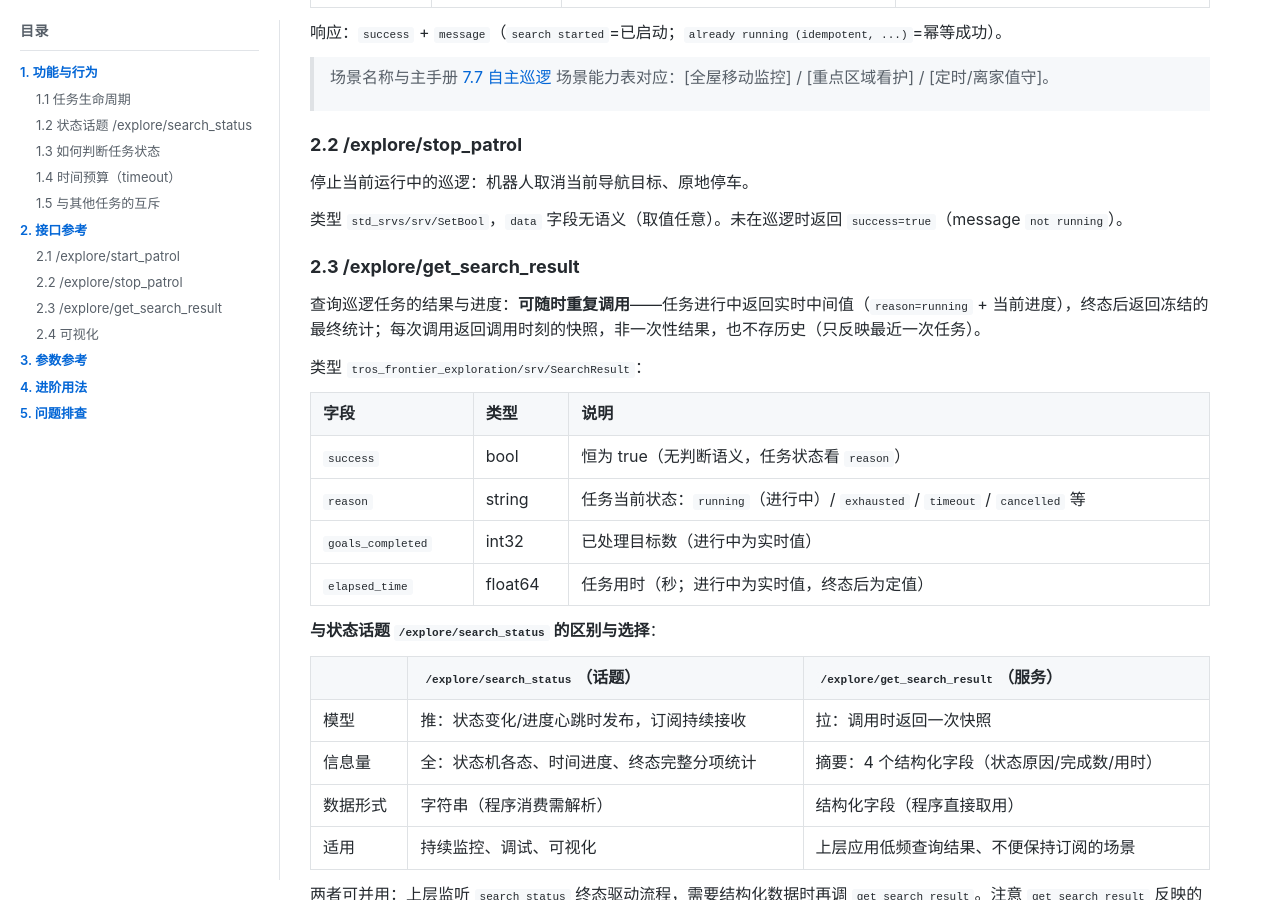
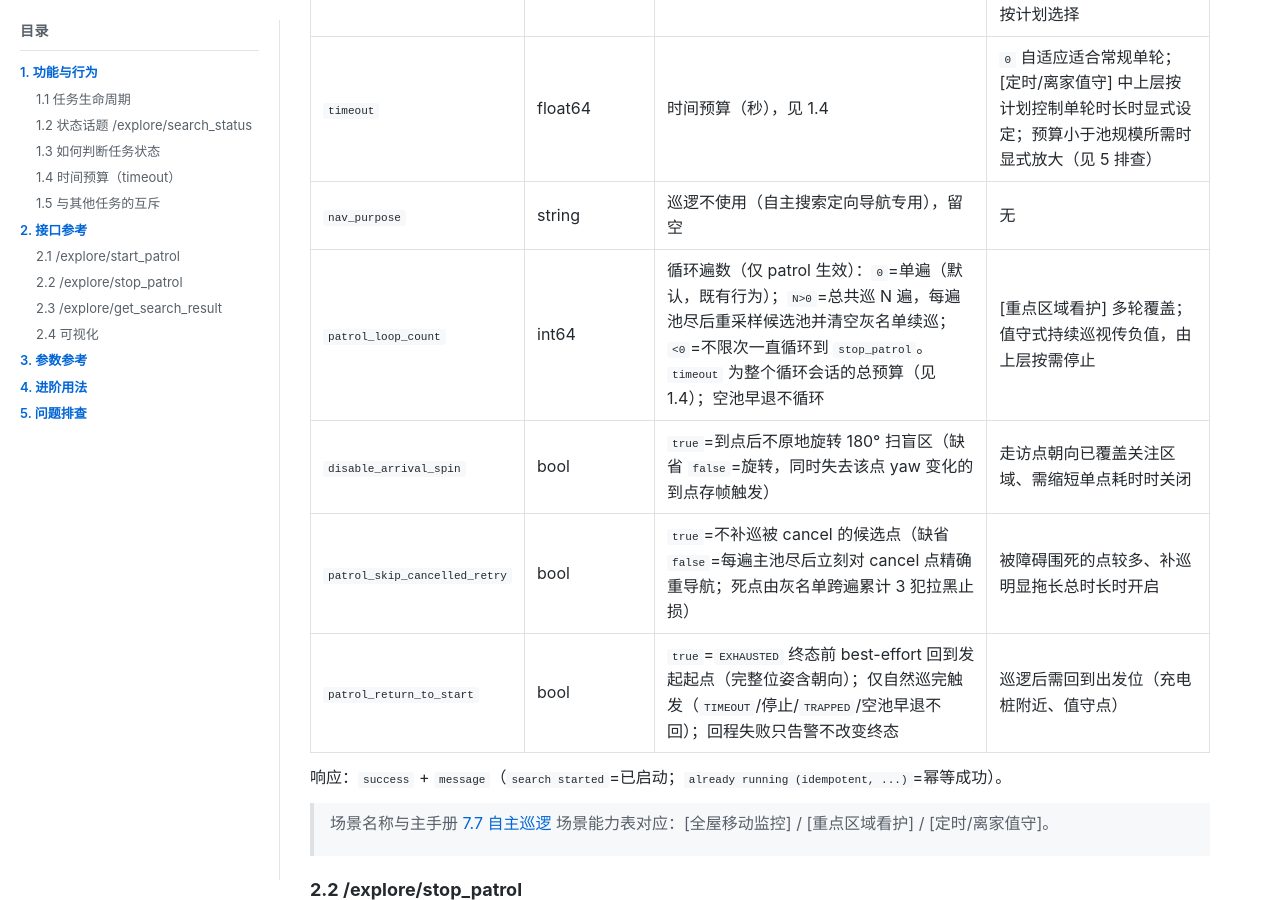
Before and after one commit to D-Robotics/tros_vims_doc, a Jekyll site: the page built from guides/patrol.md, in a window 1280 px wide and 900 px high, scrolled down 4672 px. Built offline with Jekyll 4.4.1, drawn with Linux system fonts in a browser that asks for light colours; some of the changed text lies outside the part shown.

Commit message:
docs: document patrol loop mode, chassis test, and foxglove import
- patrol guide: add patrol_loop_count (N-pass/unlimited loop),
  disable_arrival_spin, patrol_skip_cancelled_retry,
  patrol_return_to_start, and loop-session timeout semantics
- add chassis drive test section (keyboard teleop) as step 5.3
- add foxglove layout import screenshot and instructions
- refresh 0.0.7 release notes (date, highlights incl. patrol)

```diff
--- a/guides/patrol.md
+++ b/guides/patrol.md
@@ -15,7 +15,7 @@ layout: default
 
 1. **请求合法性检查**：`search_radius < 0` 直接拒绝（定向导航是自主搜索专属）；原地旋转（spin）任务运行中拒绝；已有任务运行中返回幂等成功（不中断当前任务）。
 2. **候选池生成**：地图（包围盒）面积 ≥ `free_pool_map_area_thr` 才建池——方格采样全图自由点，经关键帧约束过滤（只保留真实观察过的区域）和 Nav2 路径验证（规划不达的点剔除，仅可视化）。**图过小或池为空 → 直接进入终态 `EXHAUSTED`**。
-3. **走访循环**：全图巡逻按"距机器人实时位姿就近"选点，区域巡逻按池生成序；每个候选点导航前往，到访/失败/取消后处理下一个。
+3. **走访循环**：全图巡逻按"距机器人实时位姿就近"选点，区域巡逻按池生成序；每个候选点导航前往，到访/失败/取消后处理下一个。循环巡逻（`patrol_loop_count`）时每遍池尽后重采样候选池并清空灰名单续巡，直至巡完指定遍数或被停止。
 4. **终态**：见 1.2 状态表。
 
 ### 1.2 状态话题 /explore/search_status
@@ -29,7 +29,7 @@ layout: default
 | `SPINNING:scan_blindspot[:n/N]` | 原地旋转扫描盲区（候选点间盲区补扫），旋转结束自动恢复走访；变体 `SPINNING:escape_obstacle`（脱困旋转）、`SPINNING:find_frontier` |
 | `WAITING_MAIN_LOOP: waited=Ns` | 主循环 frontier 探索占用导航控制权，巡逻挂起等待（每 5s 心跳）；等待超 60 秒直接终态 `TIMEOUT:main_loop` |
 | `WAITING_SUBMAP_FLOW: waited=Ns` | 子图回访/建图（submapLinkFlow）接管控制期间巡逻挂起，每 5s 心跳；flow 结束后自动重选目标继续 |
-| `EXHAUSTED` | 单轮走访完成（全部候选点处理完）；地图过小或无自由点时发起后立即以此终态结束 |
+| `EXHAUSTED` | 走访会话完成（默认单遍即全部候选点处理完；循环巡逻为全部遍数巡完）；地图过小或无自由点时发起后立即以此终态结束 |
 | `TIMEOUT` | 时间预算耗尽（变体 `TIMEOUT:main_loop`：等主循环让控制权超 60 秒，非巡逻预算问题） |
 | `CANCELLED:agent_stop` | 调用 `stop_patrol`（或 `stop_search`）停止 |
 | `TRAPPED` | 机器人被困，恢复策略无效 |
@@ -104,6 +104,8 @@ patrol 没有名为 SUCCESS 的状态——成功就是上表判定式（`EXHAUS
 | `> 0` | 按指定值执行 |
 | `<= 0` | 按候选池规模自适应：`clamp(30 + 60 × N, 180, 900)` 秒（N 为池内候选点数） |
 
+循环巡逻（`patrol_loop_count`，见 2.1）时 `timeout` 是**整个循环会话的总预算**：显式 `>0` 值原样总包；`0` 自适应按遍数放大；`patrol_loop_count < 0`（不限次）且自适应预算时无超时上界——一直循环到 `stop_patrol`。补巡 cancel 点、回起点只在会话真终态触发（无限循环永不触发）。
+
 **公式拆解**——`clamp(x, lo, hi)` 表示把 x 限制在 [lo, hi] 区间内：x 低于下限取下限、高于上限取上限、区间内取原值。公式由四部分构成：
 
 | 项 | 值 | 含义 |
@@ -138,7 +140,7 @@ patrol 没有名为 SUCCESS 的状态——成功就是上表判定式（`EXHAUS
 
 ### 2.1 /explore/start_patrol
 
-发起一轮自主巡逻：按请求参数圈定候选范围（全图或区域）生成候选池，逐点走访，直至走访完成、预算耗尽或被停止。
+发起一次自主巡逻：按请求参数圈定候选范围（全图或区域）生成候选池，逐点走访，直至走访完成、预算耗尽或被停止。默认单遍；`patrol_loop_count` 可按遍数循环续巡或不限次循环，`patrol_return_to_start` 可在巡完后返回发起起点。
 
 类型 `tros_frontier_exploration/srv/SearchGoal`：
 
@@ -148,6 +150,10 @@ patrol 没有名为 SUCCESS 的状态——成功就是上表判定式（`EXHAUS
 | `search_radius` | float64 | `0`=全图巡逻；`>0`=区域巡逻（候选裁剪到中心半径圆盘内，按池生成序走访）；`<0` 拒绝，响应消息 `patrol requires search_radius >= 0 (0=whole map, >0=area)` | `0` → [全屋移动监控]（全区域走访，消除监控死角）；`>0` → [重点区域看护]（只走访重点区域，单轮短、可重复发起）；[定时/离家值守] 两种取值均可，由上层按计划选择 |
 | `timeout` | float64 | 时间预算（秒），见 1.4 | `0` 自适应适合常规单轮；[定时/离家值守] 中上层按计划控制单轮时长时显式设定；预算小于池规模所需时显式放大（见 5 排查） |
 | `nav_purpose` | string | 巡逻不使用（自主搜索定向导航专用），留空 | 无 |
+| `patrol_loop_count` | int64 | 循环遍数（仅 patrol 生效）：`0`=单遍（默认，既有行为）；`N>0`=总共巡 N 遍，每遍池尽后重采样候选池并清空灰名单续巡；`<0`=不限次一直循环到 `stop_patrol`。`timeout` 为整个循环会话的总预算（见 1.4）；空池早退不循环 | [重点区域看护] 多轮覆盖；值守式持续巡视传负值，由上层按需停止 |
+| `disable_arrival_spin` | bool | `true`=到点后不原地旋转 180° 扫盲区（缺省 `false`=旋转，同时失去该点 yaw 变化的到点存帧触发） | 走访点朝向已覆盖关注区域、需缩短单点耗时时关闭 |
+| `patrol_skip_cancelled_retry` | bool | `true`=不补巡被 cancel 的候选点（缺省 `false`=每遍主池尽后立刻对 cancel 点精确重导航；死点由灰名单跨遍累计 3 犯拉黑止损） | 被障碍围死的点较多、补巡明显拖长总时长时开启 |
+| `patrol_return_to_start` | bool | `true`=`EXHAUSTED` 终态前 best-effort 回到发起起点（完整位姿含朝向）；仅自然巡完触发（`TIMEOUT`/停止/`TRAPPED`/空池早退不回）；回程失败只告警不改变终态 | 巡逻后需回到出发位（充电桩附近、值守点） |
 
 响应：`success` + `message`（`search started`=已启动；`already running (idempotent, ...)`=幂等成功）。
 
@@ -204,7 +210,8 @@ patrol 没有名为 SUCCESS 的状态——成功就是上表判定式（`EXHAUS
 
 ## 4. 进阶用法
 
-- **多轮巡逻**：本接口为单轮语义，需要再巡一轮时在终态后重新发起。
+- **多轮巡逻**：默认单遍；需要连续多轮时优先用 `patrol_loop_count`（N 遍或不限次循环，每遍重采样候选池），或仍由上层在终态后重新发起。
+- **定点返回**：`patrol_return_to_start=true` 在自然巡完（`EXHAUSTED`）前 best-effort 回到发起起点，适合巡逻后需回到出发位（充电桩、值守点）的场景；超时/手动停止/被困不触发回起点。
 - **重点区域看护**：区域巡逻（小半径）池小、单轮快，适合上层按计划高频重复发起。
 - **上层集成**：巡逻通过 service 发起/停止、进度经话题发布——定时任务、语音助手等上层应用可按计划调用 `start_patrol` 并监听 `search_status` 终态。巡逻的产出是"走访"行为与状态统计；巡视中的异常发现可结合 solution 已有感知话题，告警推送等由上层应用实现。
 
```
Also changed, not shown: tros_vims_doc.md (+39 -8 lines), images/foxglove_guide_import_layout.png (added).
